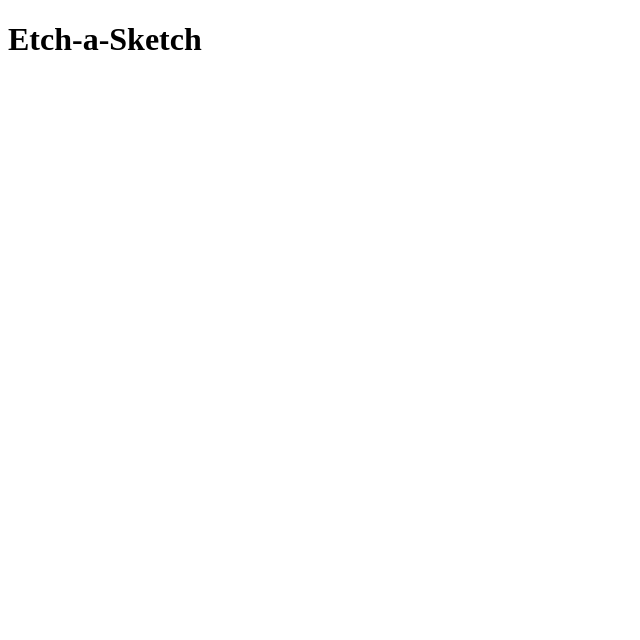
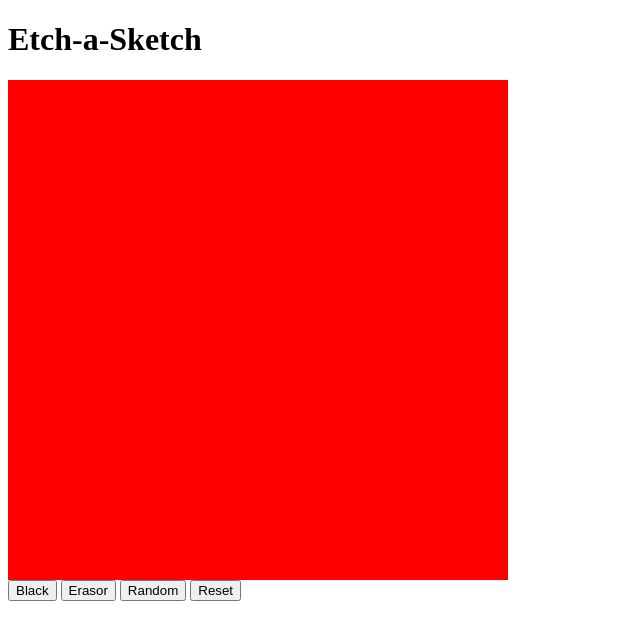
Before and after one commit to aandrews72/odin-etchasketch, a plain HTML site: page index.html in a window 1280 px wide. Shown: the whole page, without its empty margins (0-640 px from the left). Drawn offline with Linux system fonts and the light colour scheme.

Commit message:
add buttons

```diff
--- a/index.html
+++ b/index.html
@@ -10,8 +10,16 @@
 </head>
 <body>
     <h1>Etch-a-Sketch</h1>
-    <div id="container">
-
+    <div class="bigContainer">
+        <div id="container">
+            <div class="grid"></div>
+            <div class="buttons">
+                <button>Black</button>
+                <button>Erasor</button>
+                <button>Random</button>
+                <button>Reset</button>
+            </div>
+        </div>
     </div>
 </body>
 </html>
```
